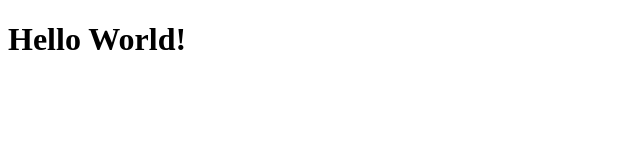
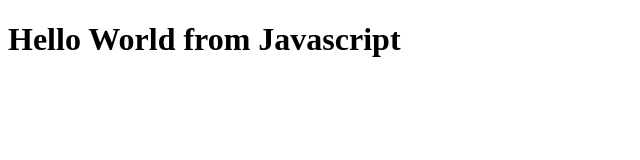
Before and after one commit to akshadjaiswal/Namaste-React, a plain HTML site: page Chapter 01 Inception/Coding/index.html in a window 1280 px wide. Shown: the whole page, without its empty margins (0-640 px from the left). Drawn offline with Linux system fonts and the light colour scheme.

Commit message:
Hello world using javascript dom

```diff
--- a/Chapter 01 Inception/Coding/index.html
+++ b/Chapter 01 Inception/Coding/index.html
@@ -9,8 +9,14 @@
 
 <body>
     <div id="root">
-        <h1>Hello World!</h1>
+
     </div>
+    <script>
+        const heading = document.createElement("h1");
+        heading.innerHTML = "Hello World from Javascript";
+        const root = document.getElementById("root");
+        root.appendChild(heading);
+    </script>
 </body>
 
 </html>
```
